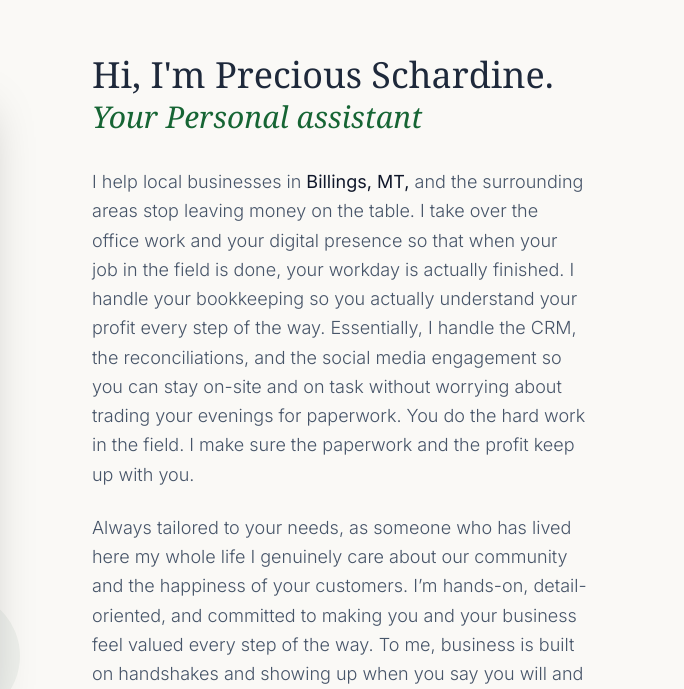
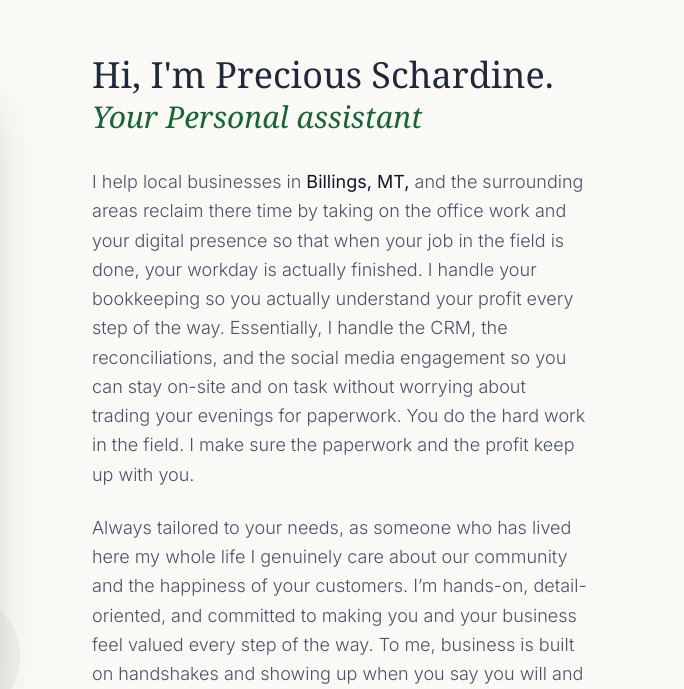
Before and after one commit to Dependable-Daily/preciousweb, a plain HTML site: page index.html in a window 1280 px wide. Shown: the part 654-1343 px from the top of the page, 596-1280 px from the left. Drawn offline with nearby package versions, Linux system fonts and the light colour scheme; a web font is replaced by a local one.

Commit message:
Update index.html

```diff
--- a/index.html
+++ b/index.html
@@ -61,7 +61,7 @@
           <span class="text-green-800 italic text-2xl md:text-3xl">Your Personal assistant</span>
         </h2>
         <div class="space-y-6 text-slate-600 leading-relaxed text-lg font-light">
-          <p>I help local businesses in <span class="text-slate-900 font-medium">Billings, MT,</span> and the surrounding areas stop leaving money on the table. I take over the office work and your digital presence so that when your job in the field is done, your workday is actually finished. I handle your bookkeeping so you actually understand your profit every step of the way.
+          <p>I help local businesses in <span class="text-slate-900 font-medium">Billings, MT,</span> and the surrounding areas reclaim there time by taking on the office work and your digital presence so that when your job in the field is done, your workday is actually finished. I handle your bookkeeping so you actually understand your profit every step of the way.
 Essentially, I handle the CRM, the reconciliations, and the social media engagement so you can stay on-site and on task without worrying about trading your evenings for paperwork. You do the hard work in the field. I make sure the paperwork and the profit keep up with you.
 </p>
           <p>Always tailored to your needs, as someone who has lived here my whole life I genuinely care about our community and the happiness of your customers. I’m hands-on, detail-oriented, and committed to making you and your business feel valued every step of the way. To me, business is built on handshakes and showing up when you say you will and I’m here to help you reclaim your time.</p>
```
